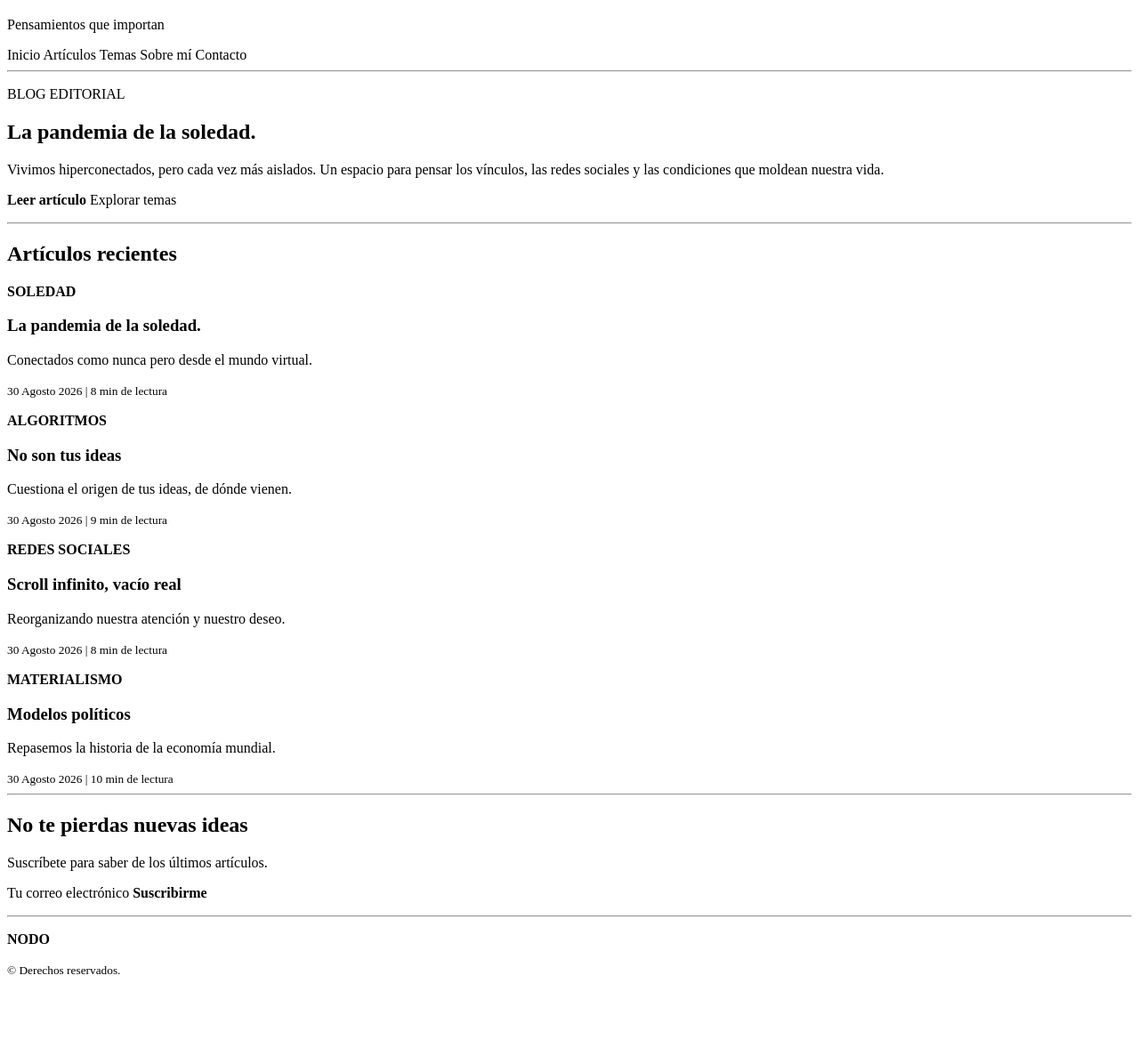
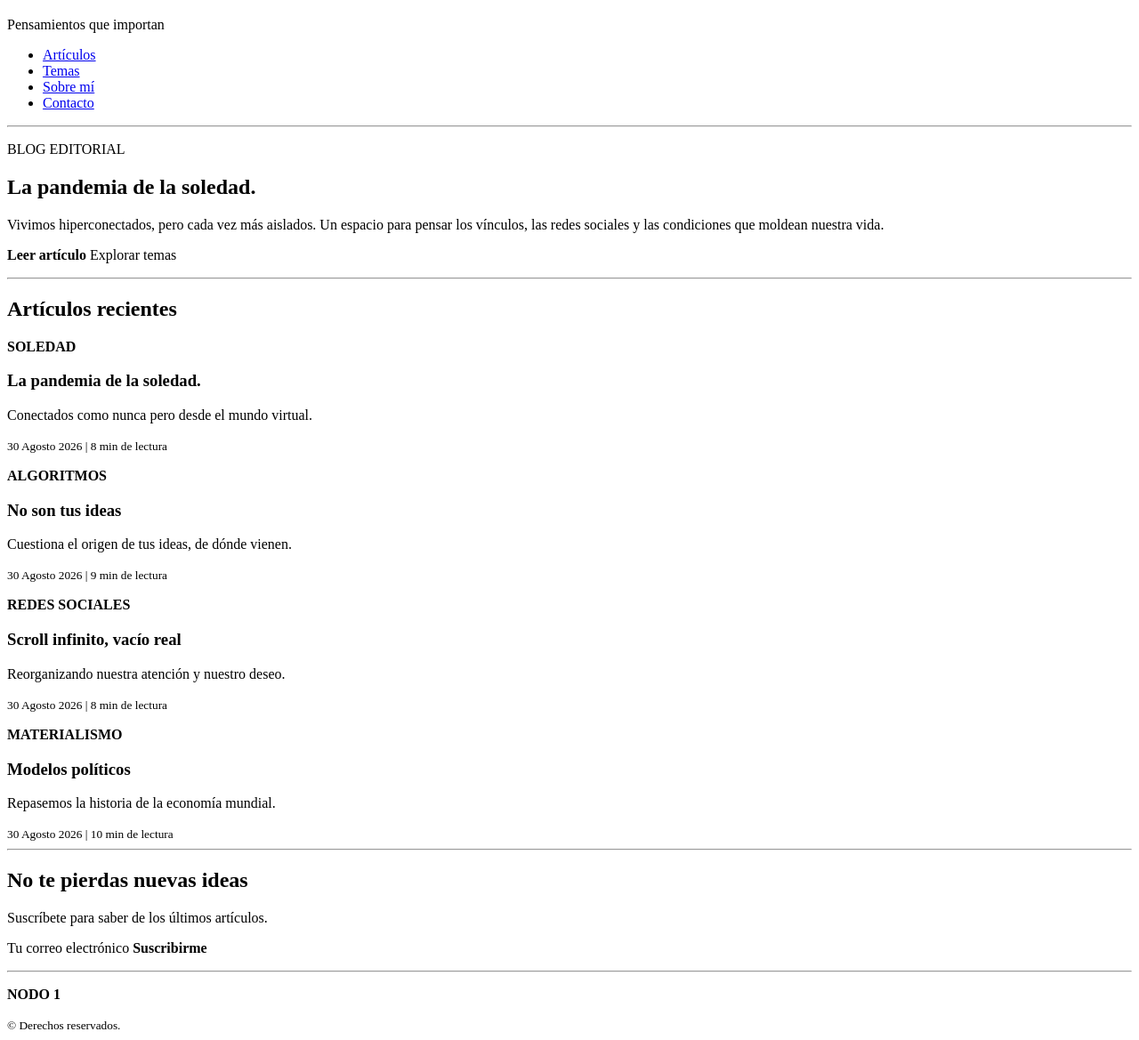
Before and after one commit to JuanpaZar/programacion-web-2026, a plain HTML site: page index.html in a window 1280 px wide. Shown: the part 61-1230 px from the top of the page at 89% size. Before the commit the page ends 1168 px from the top, so only its background shows below. Drawn offline with Linux system fonts and the light colour scheme.

Commit message:
Ejercicio 3 NAVEGACION

```diff
--- a/index.html
+++ b/index.html
@@ -13,11 +13,12 @@
     <h1>NODO</h1>
     <p>Pensamientos que importan</p>
     <nav>
-      <span>Inicio</span>
-      <span>Artículos</span>
-      <span>Temas</span>
-      <span>Sobre mí</span>
-      <span>Contacto</span>
+      <ul>
+        <li><a href="pages/articulos.html">Artículos</a></li>
+        <li><a href="pages/temas.html">Temas</a></li>
+        <li><a href="pages/sobre-mi.html">Sobre mí</a></li>
+        <li><a href="pages/contacto.html">Contacto</a></li>
+      </ul>
     </nav>
   </header>
 
@@ -93,7 +94,7 @@
 
   <hr>
   <footer>
-    <p><strong>NODO</strong></p>
+    <p><strong>NODO 1</strong></p>
     <small>© Derechos reservados.</small>
   </footer>
 
```
Also changed, not shown: pages/articulos.html (added, +14 -0 lines), pages/contacto.html (added, +14 -0 lines), pages/sobre-mi.html (added, +14 -0 lines), pages/temas.html (added, +14 -0 lines).
